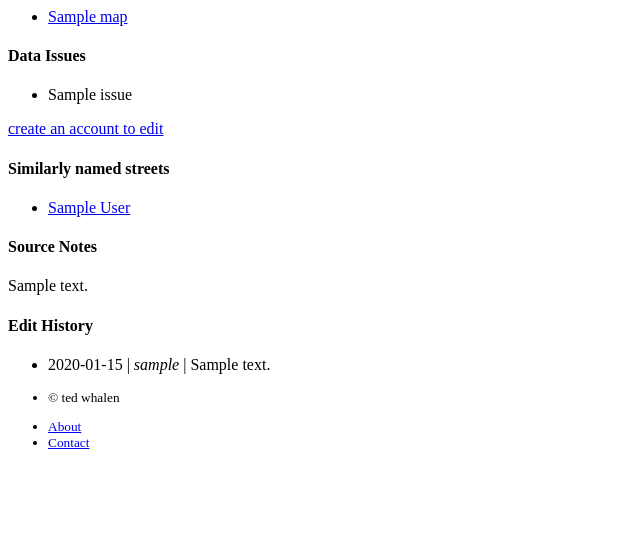
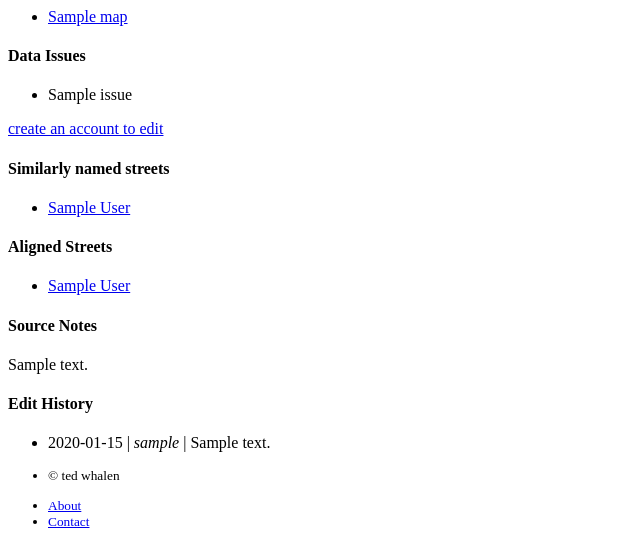
Before and after one commit to tewhalen/chicagodir, a Python web app: template chicagodir/templates/streets/street_index.html in a window 1280 px wide. Shown: the part 1075-1618 px from the top of the page, without its empty margins (0-640 px from the left). Before the commit the page ends 1524 px from the top, so only its background shows below. Run offline with Jinja, Linux system fonts and the light colour scheme; the template is opened without the code that fills it: most values are stand-ins (such as "Sample title", 1, 10 or a date in 2020); form fields are guessed from the names that the template uses.

```diff
--- a/chicagodir/templates/streets/street_index.html
+++ b/chicagodir/templates/streets/street_index.html
@@ -171,6 +171,23 @@ chicagocity.directory / {{street.full_name}}
                 </div>
             </div>
             {% endif %}
+
+            {% if street.streets_with_same_grid() %}
+            <div class="card d-flex align-items-start">
+
+                <div class="card-body">
+                    <h4 class="card-title fw-bold mb-0"> <i class="fas fa-unlink"></i> Aligned Streets</h4>
+                    <ul class="list-group list-group-flush">
+                        {% for similar_street in street.streets_with_same_grid() %}
+                        <li class="list-group-item"><a
+                                href="{{ url_for('street.view_street', tag=similar_street.street_id) }}">{{similar_street.full_name}}</a>
+                            {{similar_street.short_tag()}}
+                        </li>
+                        {% endfor %}
+                    </ul>
+                </div>
+            </div>
+            {% endif %}
             <div class="card d-flex align-items-start">
 
                 <div class="card-body">
--- a/package.json
+++ b/package.json
@@ -30,7 +30,7 @@
   },
   "homepage": "https://github.com/tewhalen/chicagodir#readme",
   "dependencies": {
-    "@fortawesome/fontawesome-free": "^5.15.0",
+    "@fortawesome/fontawesome-free": "^5.15.4",
     "@popperjs/core": "^2.9.2",
     "bootstrap": "^5.0.2",
     "jquery": "^3.5.1",
```
Also changed, not shown: chicagodir/streets/models.py (+13 -0 lines).
